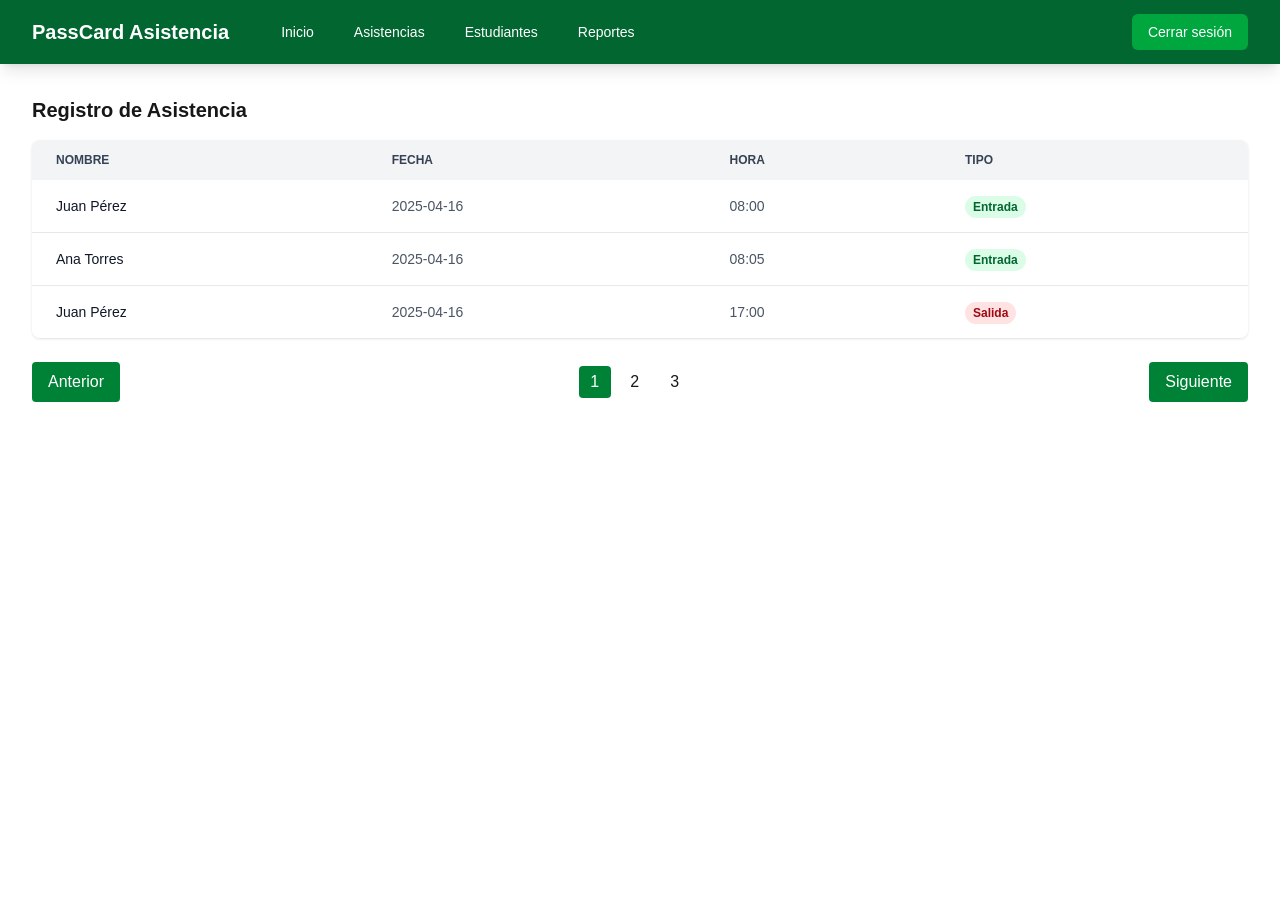
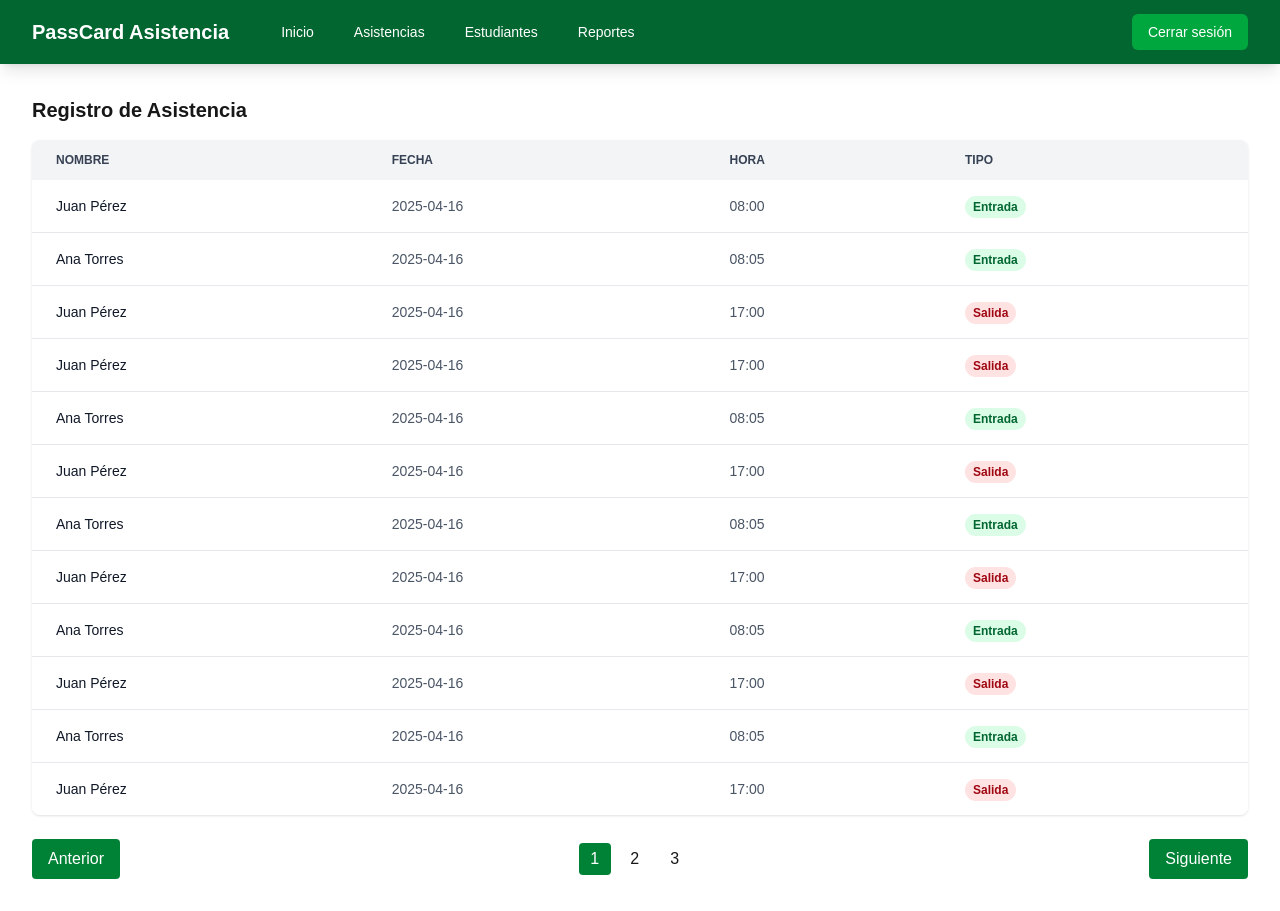
Before and after one commit to MorasDeFresa/PassCard, a Next.js app in the folder platform/: page /frontend/dashboard in a window 1280 px wide. Before the commit the page ends 800 px from the top, so only its background shows below. Built offline with nearby package versions, Linux system fonts and the light colour scheme.

Commit message:
update page attendance

```diff
--- a/platform/src/app/frontend/components/attendanceTable.jsx
+++ b/platform/src/app/frontend/components/attendanceTable.jsx
@@ -1,5 +1,14 @@
 const data = [
   { nombre: "Juan Pérez", fecha: "2025-04-16", hora: "08:00", tipo: "Entrada" },
+  { nombre: "Ana Torres", fecha: "2025-04-16", hora: "08:05", tipo: "Entrada" },
+  { nombre: "Juan Pérez", fecha: "2025-04-16", hora: "17:00", tipo: "Salida" },
+  { nombre: "Juan Pérez", fecha: "2025-04-16", hora: "17:00", tipo: "Salida" },
+  { nombre: "Ana Torres", fecha: "2025-04-16", hora: "08:05", tipo: "Entrada" },
+  { nombre: "Juan Pérez", fecha: "2025-04-16", hora: "17:00", tipo: "Salida" },
+  { nombre: "Ana Torres", fecha: "2025-04-16", hora: "08:05", tipo: "Entrada" },
+  { nombre: "Juan Pérez", fecha: "2025-04-16", hora: "17:00", tipo: "Salida" },
+  { nombre: "Ana Torres", fecha: "2025-04-16", hora: "08:05", tipo: "Entrada" },
+  { nombre: "Juan Pérez", fecha: "2025-04-16", hora: "17:00", tipo: "Salida" },
   { nombre: "Ana Torres", fecha: "2025-04-16", hora: "08:05", tipo: "Entrada" },
   { nombre: "Juan Pérez", fecha: "2025-04-16", hora: "17:00", tipo: "Salida" },
 ];
```
